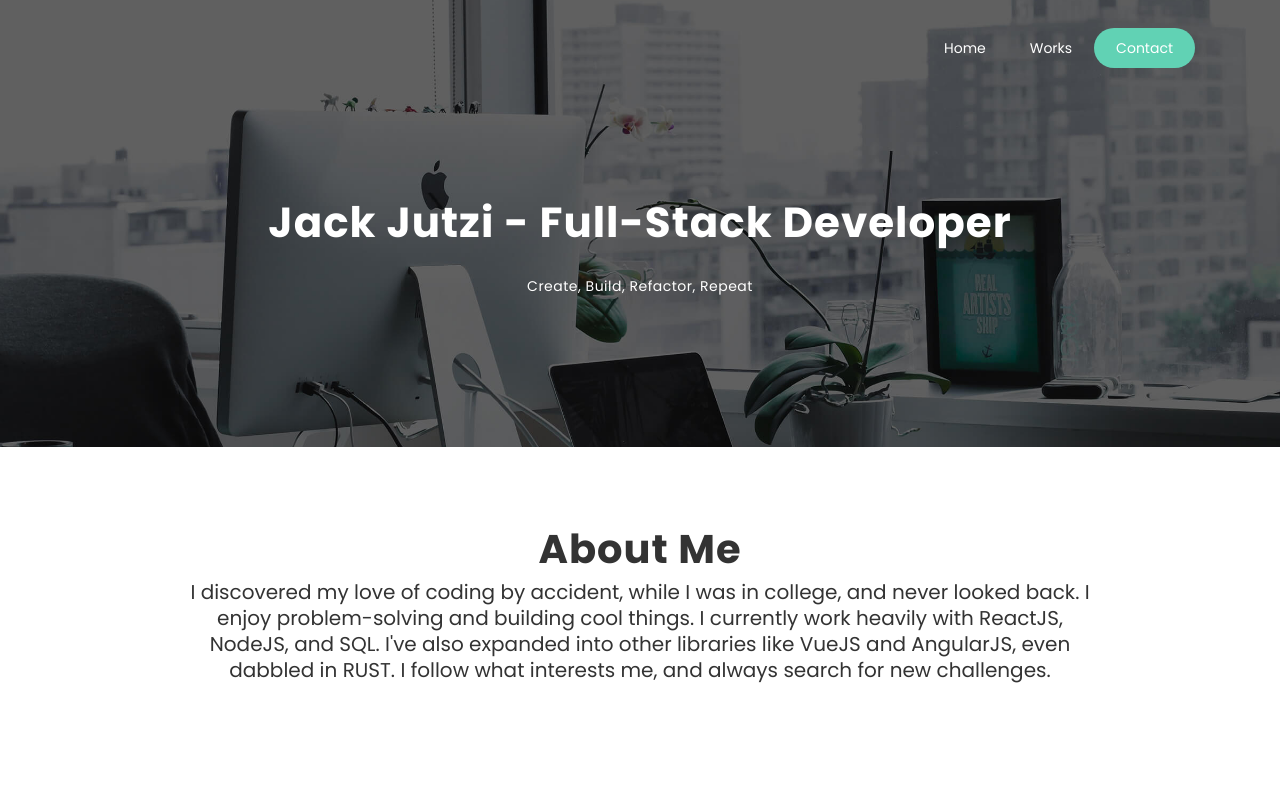
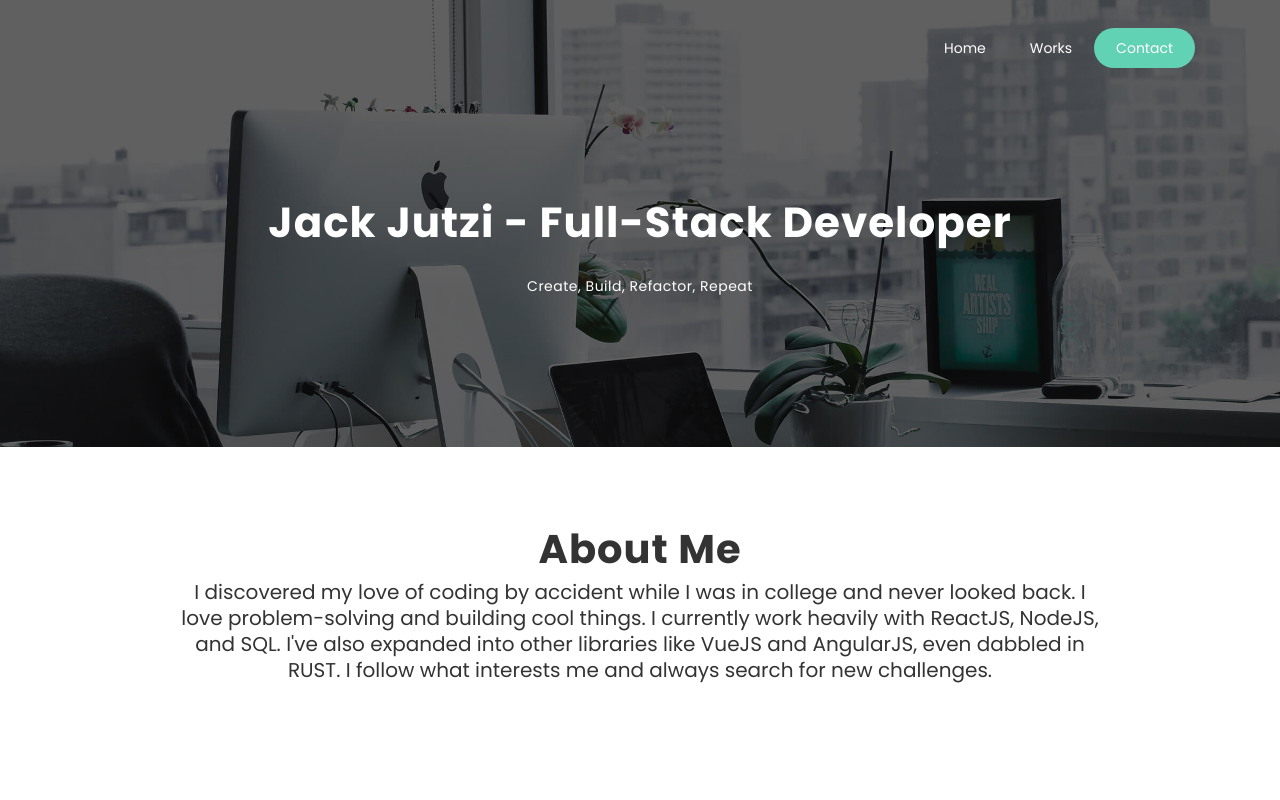
Before and after one commit to jsjutzi/portfolio-site, a plain HTML site: page index.html in a window 1280 px wide. Shown: the top 800 px of the page. Drawn offline with Linux system fonts and the light colour scheme.

Commit message:
Update index.html

```diff
--- a/index.html
+++ b/index.html
@@ -84,7 +84,7 @@
           <div class="col-md-10">
             <div class="contents text-center">
               <h1 class="wow fadeInDown" data-wow-duration="1000ms" data-wow-delay="0.3s">About Me</h1>
-              <p class="lead  wow fadeIn" data-wow-duration="1000ms" data-wow-delay="400ms">I discovered my love of coding by accident, while I was in college, and never looked back.  I enjoy problem-solving and building cool things.  I currently work heavily with ReactJS, NodeJS, and SQL.  I've also expanded into other libraries like VueJS and AngularJS, even dabbled in RUST.  I follow what interests me, and always search for new challenges. </p>
+              <p class="lead  wow fadeIn" data-wow-duration="1000ms" data-wow-delay="400ms">I discovered my love of coding by accident while I was in college and never looked back.  I love problem-solving and building cool things.  I currently work heavily with ReactJS, NodeJS, and SQL.  I've also expanded into other libraries like VueJS and AngularJS, even dabbled in RUST.  I follow what interests me and always search for new challenges. </p>
 
             </div>
           </div>
```
